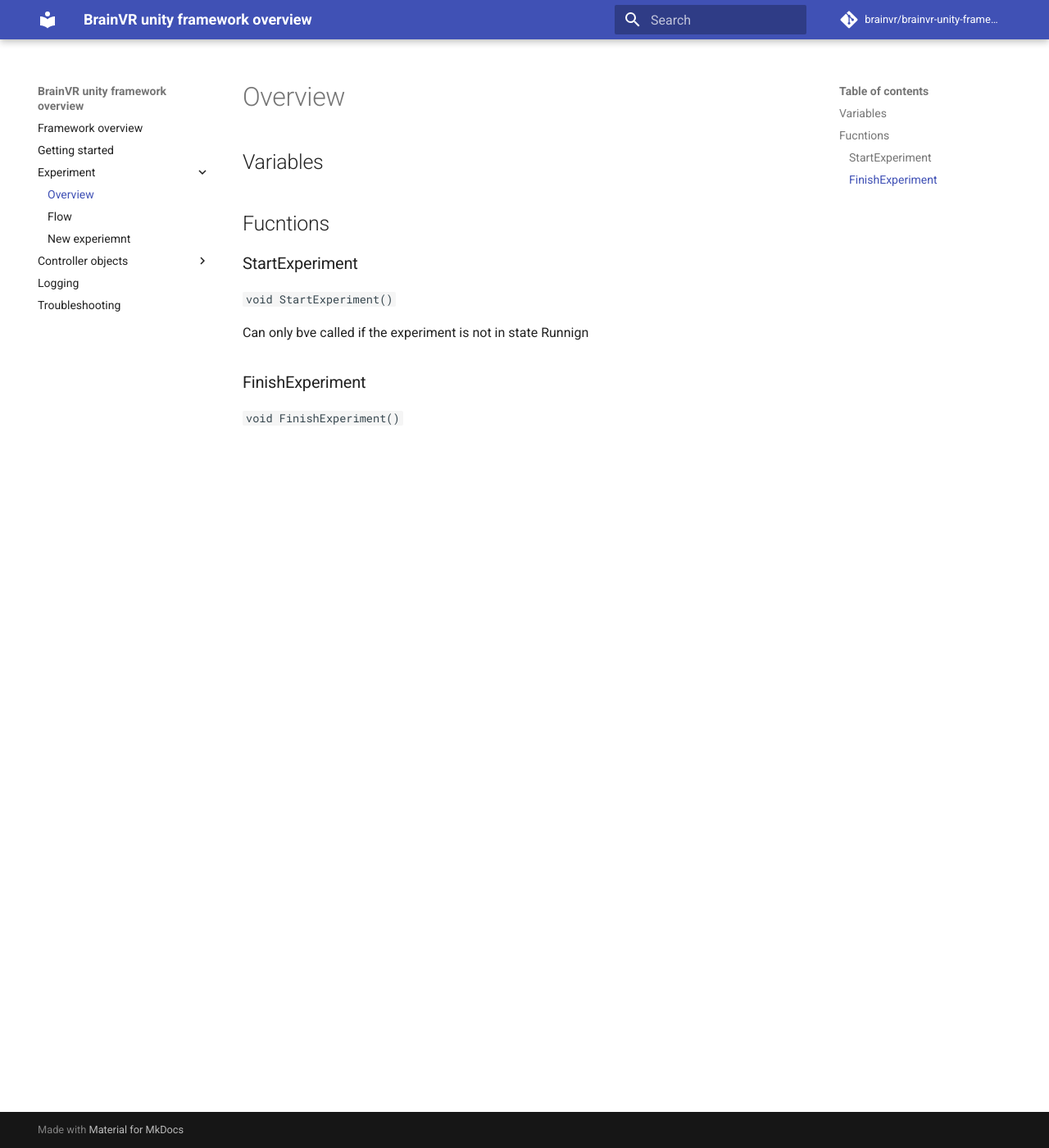
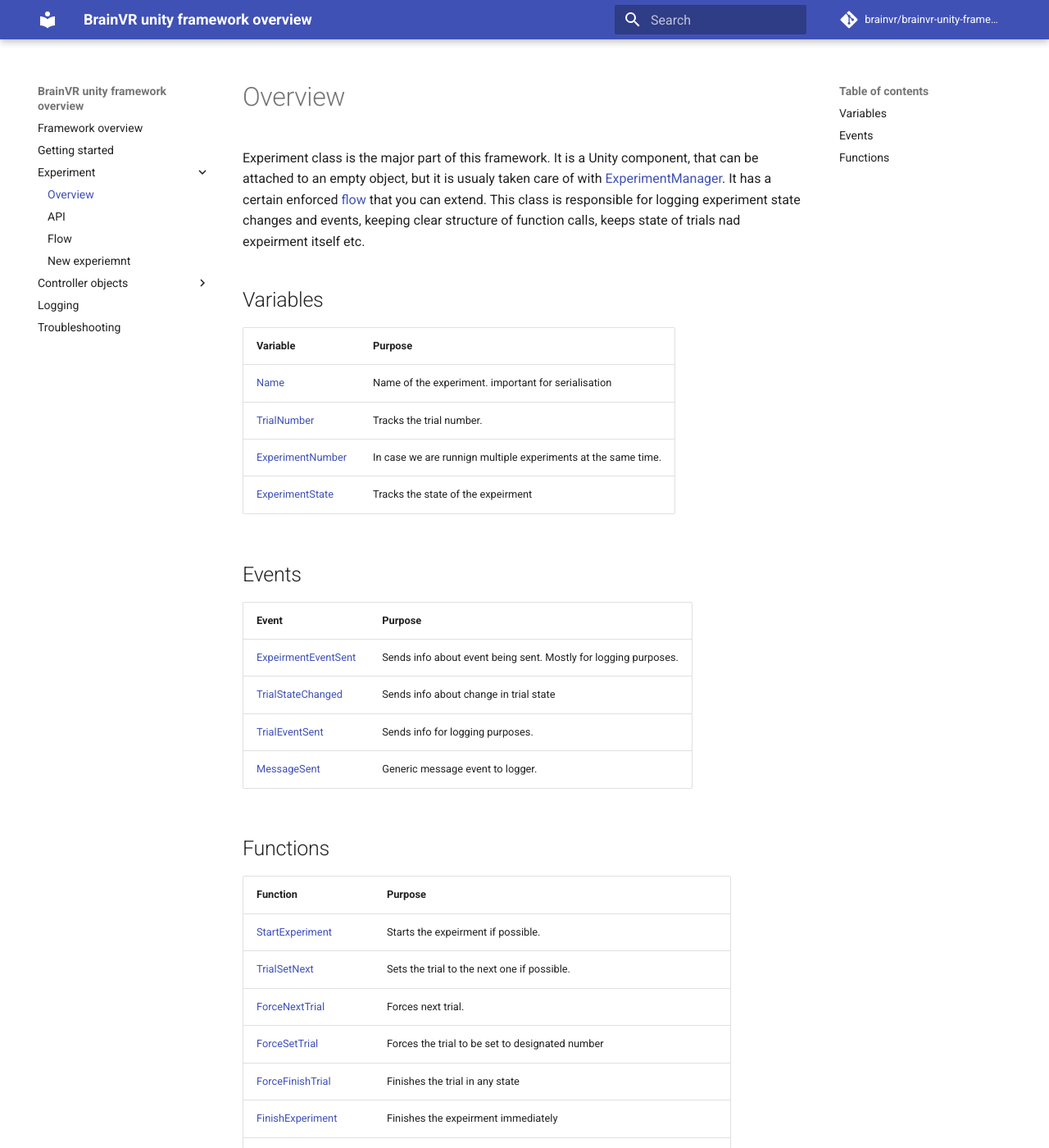
Before and after one commit to BrainVR/brainvr-unity-framework-documentation, an MkDocs documentation site: the page built from docs/experiment/overview.md, in a window 1280 px wide and 1400 px high. Shown: the whole window at 82% size. Built offline with MkDocs 1.6.1 and Material for MkDocs 9.7.7, drawn with Linux system fonts in a browser that asks for light colours; comment, search, counter and statistics services are not loaded; old or Windows-style settings are respelled for this version of MkDocs; some of the changed text lies outside the part shown.

Commit message:
Adds bunch of expeirment informaiton

```diff
--- a/docs/experiment/overview.md
+++ b/docs/experiment/overview.md
@@ -1,15 +1,32 @@
+Experiment class is the major part of this framework. It is a Unity component, that can be attached to an empty object, but it is usualy taken care of with [ExperimentManager](../objects/experiment-manager.md). It has a certain enforced [flow](flow.md) that you can extend. This class is responsible for logging experiment state changes and events, keeping clear structure of function calls, keeps state of trials nad expeirment itself etc.
 
 
 
 ## Variables
+Variable      | Purpose
+------------- | -------------
+[Name](class.md#aame) | Name of the experiment. important for serialisation
+[TrialNumber](class.md#tiralnumber) | Tracks the trial number.
+[ExperimentNumber](class.md#experimentnumber) | In case we are runnign multiple experiments at the same time.
+[ExperimentState](class.md#experimentstate) | Tracks the state of the expeirment
+
+## Events
+Event         | Purpose
+------------- | -------------
+[ExpeirmentEventSent](class.md#expeirmenteventsent)| Sends info about event being sent. Mostly for logging purposes.
+[TrialStateChanged](class.md#trialstatechanged) | Sends info about change in trial state
+[TrialEventSent](class.md#trialeventsent) | Sends info for logging purposes.
+[MessageSent](class.md#messagesent) | Generic message event to logger.
 
 
-
-## Fucntions
-### StartExperiment
-`void StartExperiment()`
-
-Can only bve called if the experiment is not in state Runnign
-
-### FinishExperiment
-`void FinishExperiment()`
+## Functions
+Function         | Purpose
+---------------- | -------------
+[StartExperiment](class.md#startexpeirment) | Starts the expeirment if possible.
+[TrialSetNext](class.md#trialsetnext) | Sets the trial to the next one if possible.
+[ForceNextTrial](class.md#forcenexttrial) | Forces next trial.
+[ForceSetTrial](class.md#forcesettrial) | Forces the trial to be set to designated number
+[ForceFinishTrial](class.md#fircefinishtrial) | Finishes the trial in any state
+[FinishExperiment](class.md#finishexpeirment)| Finishes the expeirment immediately
+[AddSettings](class.md#addsettings) | Override to allow adding different settings to implemetned expeiremnts
+[ExperimentHeaderLog](class.md#expeirmentheaderlog) | Logs the speicific header for each expeirment
--- a/mkdocs.yml
+++ b/mkdocs.yml
@@ -6,6 +6,7 @@
   - Getting started : 'getting-started.md'
   - Experiment :
     - 'Overview' : 'experiment/overview.md'
+    - 'API' : 'experiment/class.md'
     - 'Flow' : 'experiment/flow.md'
     - 'New experiemnt' : 'experiment/new-experiment.md'
   - Controller objects :
```
Also changed, not shown: docs/experiment/class.md (added, +7 -0 lines).
